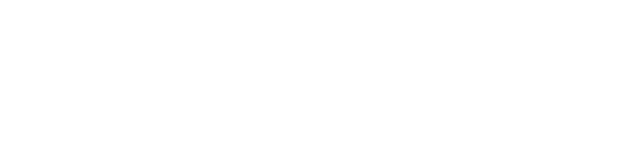
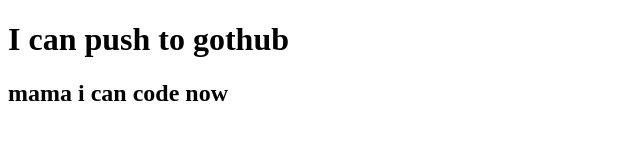
Before and after one commit to MRIMON250/my-second-repo, a plain HTML site: page index.html in a window 1280 px wide. Shown: the whole page, without its empty margins (0-640 px from the left). Drawn offline with Linux system fonts and the light colour scheme.

Commit message:
added header

```diff
--- a/index.html
+++ b/index.html
@@ -7,6 +7,7 @@
     <title>My secnd github repo</title>
 </head>
 <body>
-
+    <h1>I can push to gothub</h1>
+    <h2>mama i can code now</h2>
 </body>
 </html>
```
